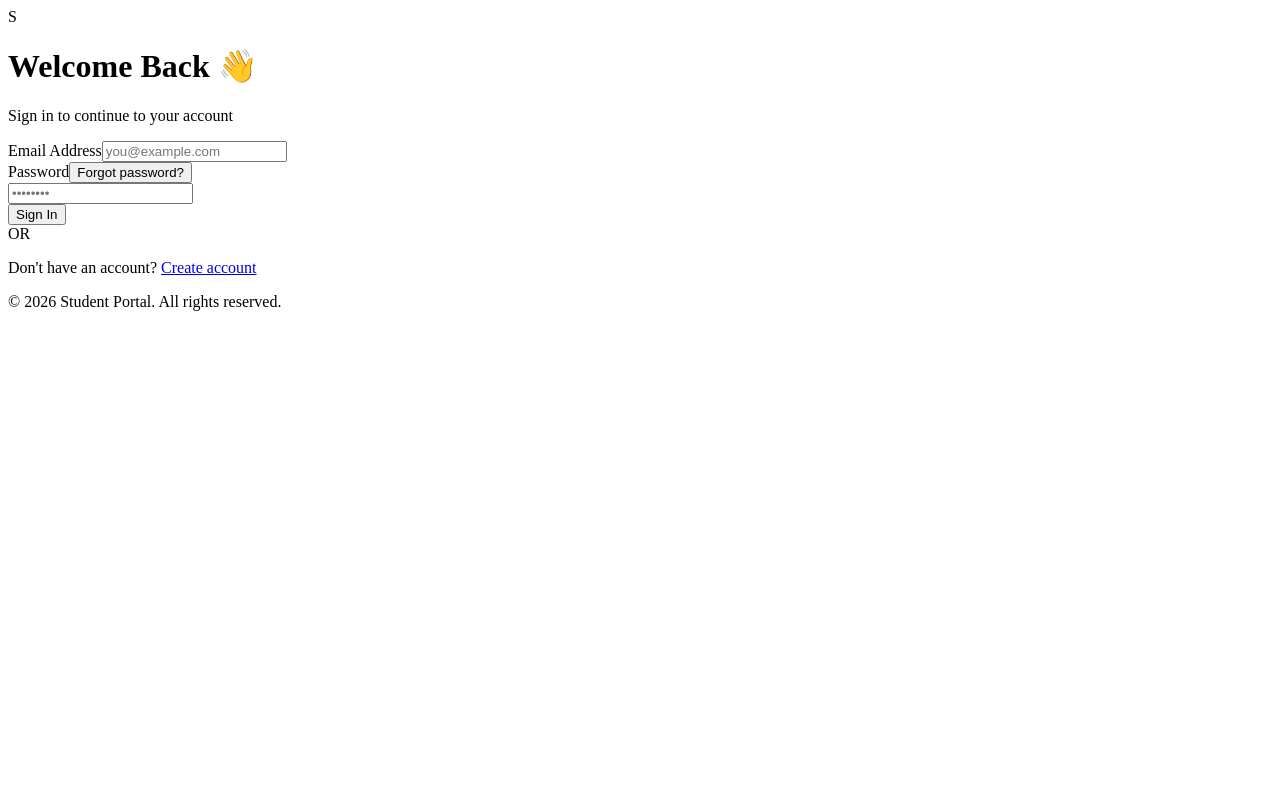
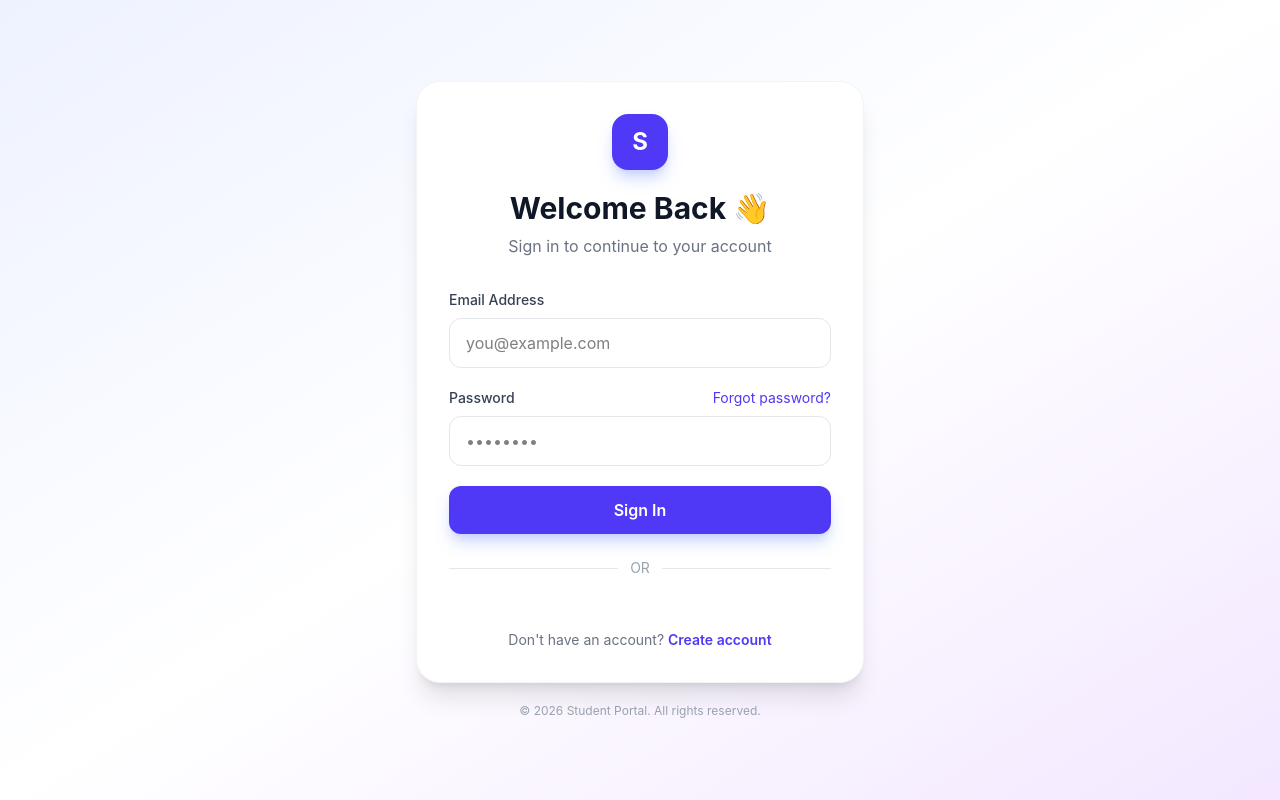
Before and after one commit to coder-ali-ba/hackathon_frontend, a React (Vite) app: page /signin in a window 1280 px wide. Built offline with nearby package versions, Linux system fonts and the light colour scheme.

Commit message:
tailwind

```diff
--- a/src/index.css
+++ b/src/index.css
@@ -0,0 +1 @@
+@import "tailwindcss";
```
Also changed, not shown: src/pages/Signin.jsx (+0 -30 lines).
